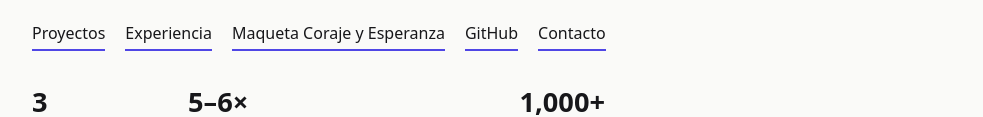
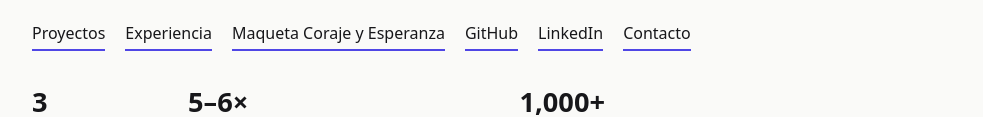
Before and after one commit to DeibyV30884/DeibyV30884.github.io, a plain HTML site: page index.html in a window 1280 px wide. Shown: the part 348-465 px from the top of the page, without its empty margins (148-1131 px from the left). Drawn offline with Linux system fonts and the light colour scheme.

Commit message:
Add LinkedIn link

```diff
--- a/index.html
+++ b/index.html
@@ -17,6 +17,7 @@
       <a href="#experiencia">Experiencia</a>
       <a href="demo/">Maqueta Coraje y Esperanza</a>
       <a href="https://github.com/DeibyVargasChaves" target="_blank" rel="noopener">GitHub</a>
+      <a href="https://www.linkedin.com/in/deiby-vargas-chaves-239839258/" target="_blank" rel="noopener">LinkedIn</a>
       <a href="mailto:deibyvargaschaves@gmail.com">Contacto</a>
     </nav>
     <ul class="stats">
```
